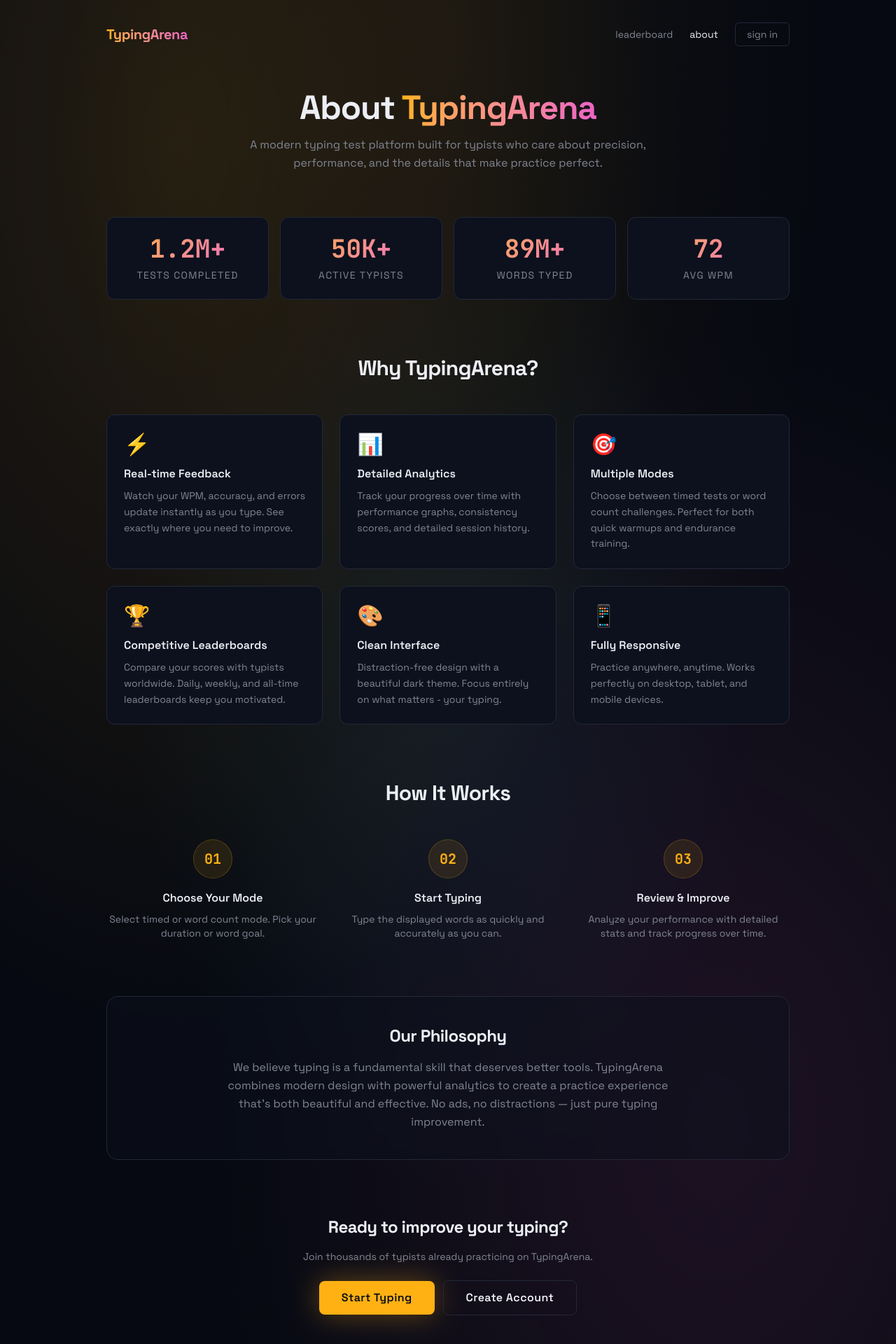
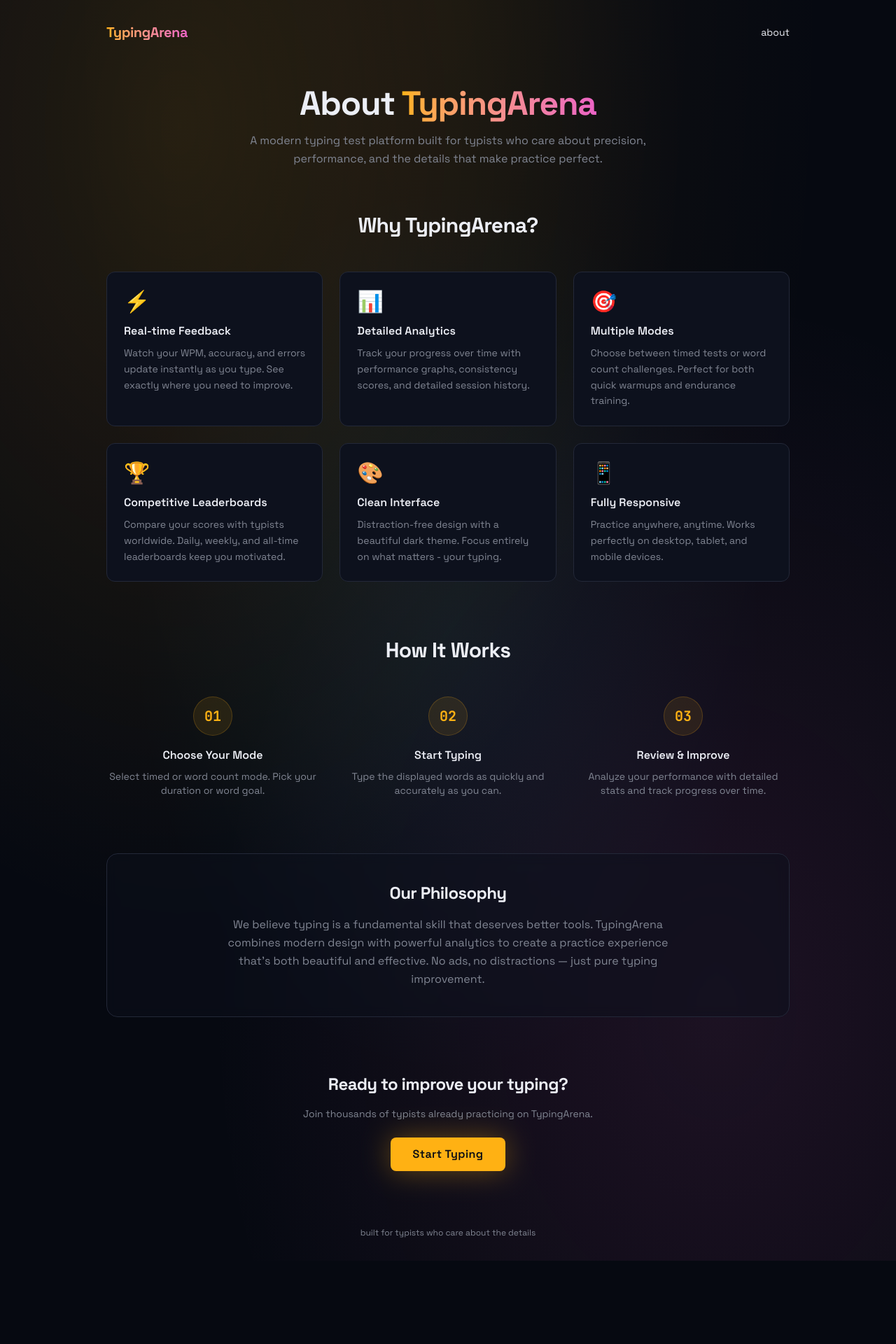
Before and after one commit to sarib2005/typearena, a Next.js app: page /about in a window 1280 px wide. Shown: the top 1920 px of the page at 70% size. After the commit the page ends 1801 px from the top, so only its background shows below. Built offline with nearby package versions, Linux system fonts and the light colour scheme.

Commit message:
Refactor AboutPage and Header components to comment out unused code for cleaner structure

```diff
--- a/app/globals.css
+++ b/app/globals.css
@@ -169,3 +169,5 @@
 @utility fade-up {
   animation: fade-up 0.5s var(--transition-smooth) both;
 }
+
+::-webkit-scrollbar{ display: none;}
--- a/componente/about/AboutPage.tsx
+++ b/componente/about/AboutPage.tsx
@@ -67,7 +67,7 @@
           </div>
 
           {/* Stats */}
-          <div className="grid grid-cols-2 md:grid-cols-4 gap-3 sm:gap-4 mb-16 sm:mb-20">
+          {/* <div className="grid grid-cols-2 md:grid-cols-4 gap-3 sm:gap-4 mb-16 sm:mb-20">
             {stats.map((stat) => (
               <div
                 key={stat.label}
@@ -81,7 +81,7 @@
                 </div>
               </div>
             ))}
-          </div>
+          </div> */}
 
           {/* Features Grid */}
           <div className="mb-16 sm:mb-20">
@@ -171,12 +171,12 @@
               >
                 Start Typing
               </Link>
-              <Link
+              {/* <Link
                 href="/register"
                 className="px-6 sm:px-8 py-3 rounded-lg border border-border text-foreground font-semibold tracking-wide hover:border-primary/50 hover:text-primary transition-all text-sm sm:text-base"
               >
                 Create Account
-              </Link>
+              </Link> */}
             </div>
           </div>
         </div>
--- a/componente/navigations/Header.tsx
+++ b/componente/navigations/Header.tsx
@@ -4,7 +4,7 @@
 import { usePathname } from "next/navigation";
 
 const navItems = [
-  { href: "/leaderboard", label: "leaderboard" },
+  // { href: "/leaderboard", label: "leaderboard" },
   { href: "/about", label: "about" },
 ];
 
@@ -32,12 +32,12 @@
             {item.label}
           </Link>
         ))}
-        <Link
+        {/* <Link
           href="/login"
           className="px-3 sm:px-4 py-1 sm:py-1.5 rounded-md border border-border hover:border-primary hover:text-foreground transition-all text-xs sm:text-sm"
         >
           sign in
-        </Link>
+        </Link> */}
       </nav>
     </header>
   );
```
